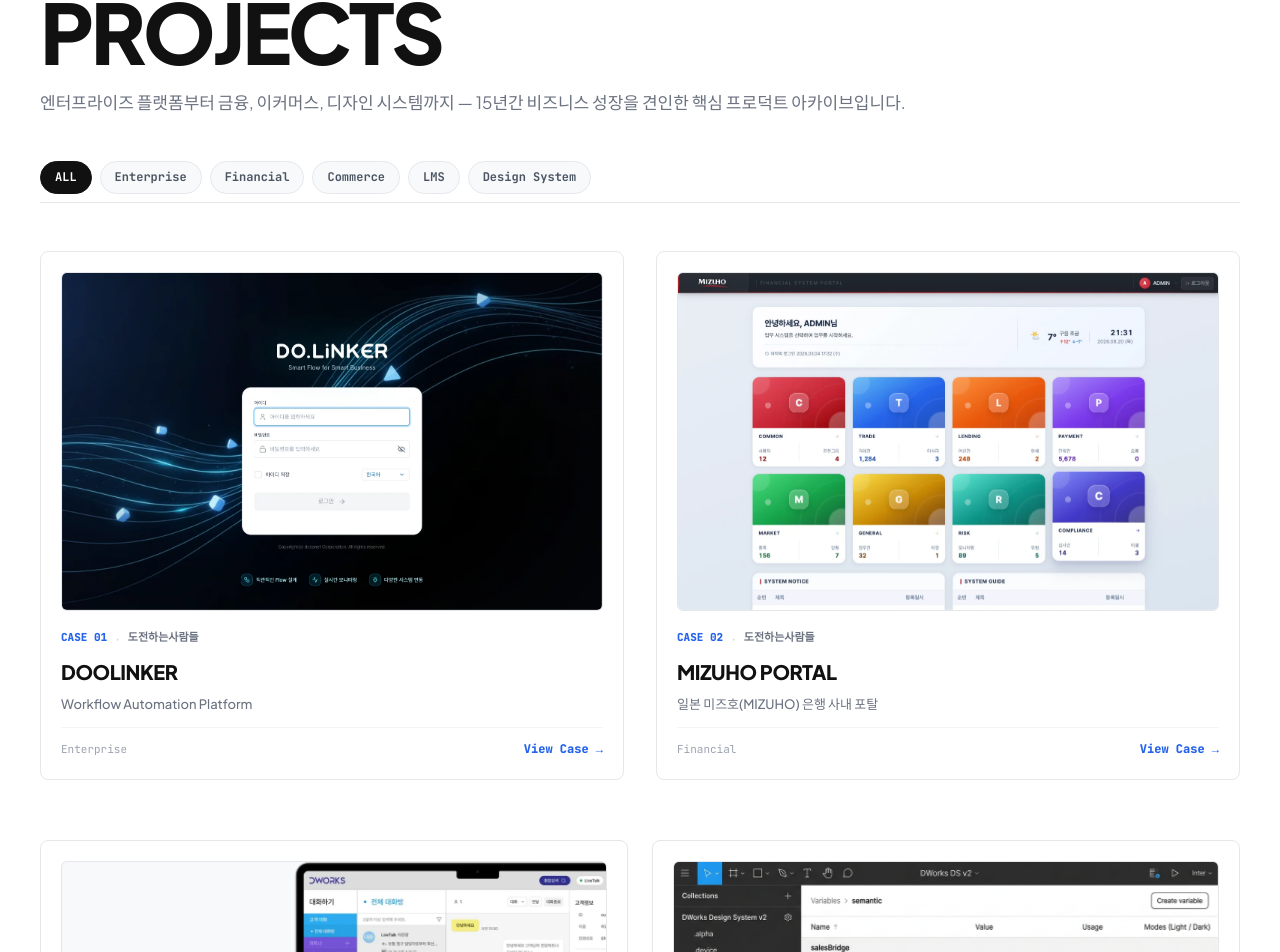
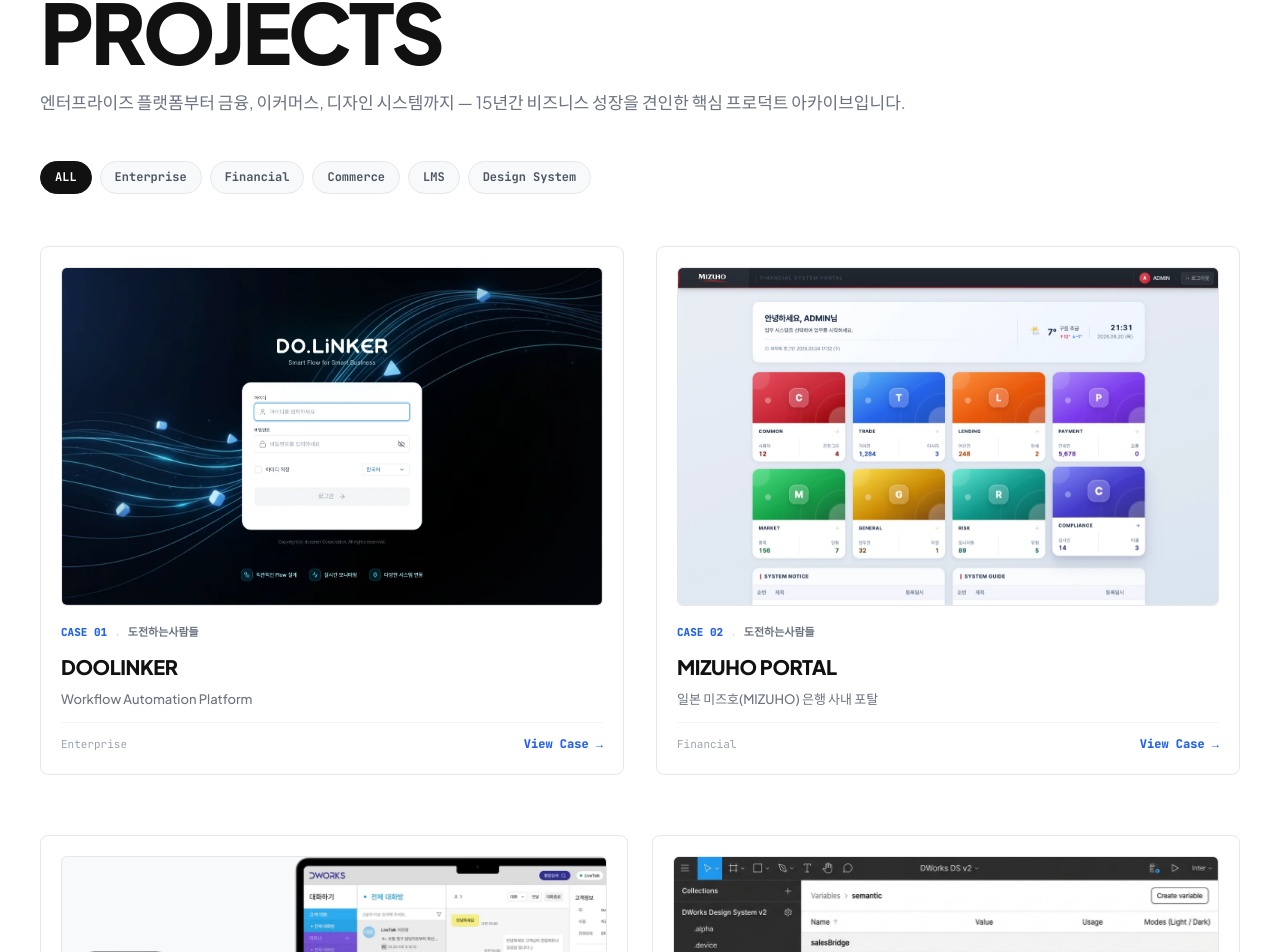
Before and after one commit to mobius38/sylee-portfolio, a React (Vite) app: page / in a window 1280 px wide. Shown: the part 1878-2830 px from the top of the page. Built offline with nearby package versions, Linux system fonts and the light colour scheme; the HTML template or start-up script is replaced by a standard one.

Commit message:
style: PROJECTS 섹션 키워드 필터 칩 하단의 불필요한 보더 선(borderBottom)을 지워 미니멀하게 개선

```diff
--- a/src/components/sections/WorkSection.tsx
+++ b/src/components/sections/WorkSection.tsx
@@ -875,8 +875,7 @@ export function WorkSection({ w }: { w: number }) {
             gap: "8px",
             overflowX: "auto",
             WebkitOverflowScrolling: "touch",
-            paddingBottom: "8px",
-            borderBottom: "1px solid #E5E7EB",
+            paddingBottom: "4px",
           }}
         >
           {keywords.map((kw) => {
```
